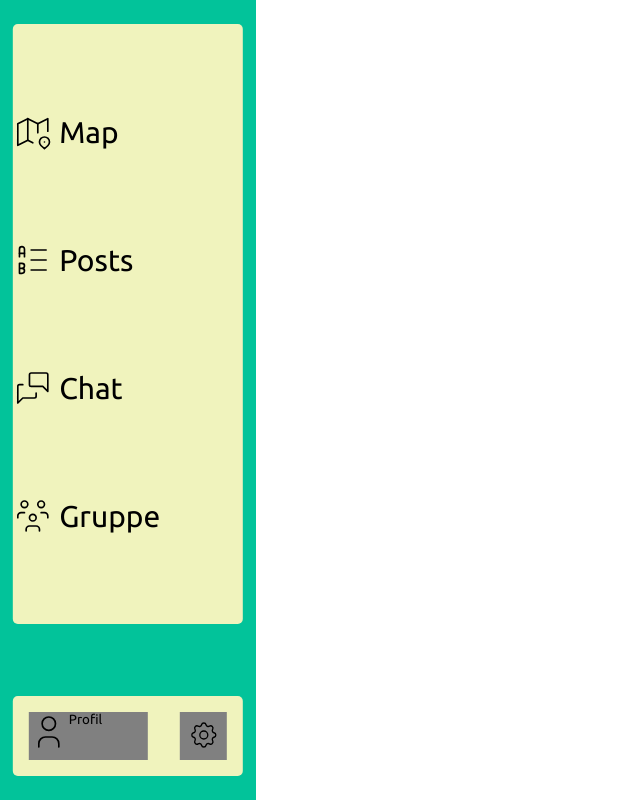
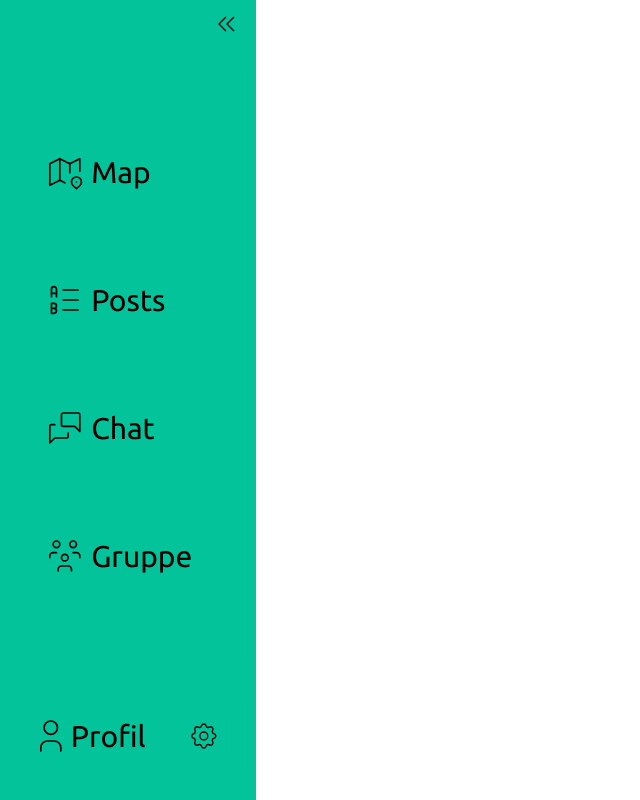
Before and after one commit to vKekz/Link-Up, an Angular app: page /sidebar in a window 1280 px wide. Shown: the whole page, without its empty margins (0-640 px from the left). Built offline with nearby package versions, Linux system fonts and the light colour scheme.

Commit message:
✨ Sidebar fertig

```diff
--- a/src/app/components/sidebar/sidebar.component.css
+++ b/src/app/components/sidebar/sidebar.component.css
@@ -3,25 +3,128 @@
     height: 100vh;
     width: 20vw;
     background-color: var(--color-palette-light-green);
+    transition: all 0.3s ease;
+}
+.sidebarBox.collapsed {
+    width: 5vw;
+    transition: all 0.3s ease;
+}
+.sidebarEinklappen {
+    background-color: var(--color-palette-light-green);
+    border: none;
+    cursor: pointer;
+    position: absolute;
+    right: 1vw;
+    top: 1vh;
+    transition: transform 0.3s ease;
+}
+.sidebarBox.collapsed .sidebarEinklappen {
+    transform: rotate(180deg);
 }
 .sidebarLinkBox {
     display: flex;
     flex-direction: column;
-    justify-content:space-evenly;
+    justify-content: space-evenly;
     position: absolute;
-    top: 3vh;
+    top: 8vh;
     left: 50%;
     transform: translateX(-50%);
     height: 75vh;
     width: 18vw;
-    background-color: var(--color-palette-cream);
+    background-color: var(--color-palette-light-green);
     border-radius: 5px;
+    transition: all 0.3s ease;
 }
-.sidebarLinks:hover > .sidebarLink{
+.sidebarBox.collapsed .sidebarLinkBox,
+.sidebarBox.collapsed .sidebarProfileBox {
+    width: 4vw;
+}
+.sidebarLinks:hover > .sidebarLink {
     font-size: 32px;
-
 }
 .sidebarLink {
+    margin-left: 2.5vw;
+    text-decoration: none;
+    color: black;
+    font-family: var(--font-primary);
+    font-size: 30px;
+    display: flex;
+    align-items: center;
+    gap: 0.5vw;
+    transition: all 0.3s ease;
+    white-space: nowrap;
+}
+.sidebarBox.collapsed .sidebarLink span,
+.sidebarBox.collapsed .profileText {
+    display: none;
+}
+.sidebarBox.collapsed .sidebarLink {
+    font-size: 0;
+    gap: 0;
+    margin-left: 1vw;
+}
+.sidebarBox.collapsed .sidebarLink svg {
+    width: 32px;
+    height: 32px;
+}
+.sidebarProfileBox {
+    position: absolute;
+    display: flex;
+    justify-content: center;
+    align-items: center;
+    bottom: 3vh;
+    left: 50%;
+    transform: translateX(-50%);
+    height: 10vh;
+    width: 18vw;
+    background-color: var(--color-palette-light-green);
+    border-radius: 5px;
+    transition: all 0.3s ease;
+}
+.sidebarBox.collapsed .sidebarProfileBox {
+    width: 4vw;
+    flex-direction: column;
+    gap: 1vh;
+}
+.profileButton {
+    width: 10vw;
+    margin: 2vh;
+    display: flex;
+    flex-direction: row;
+    justify-content: center;
+    align-items: center;
+    background-color: var(--color-palette-light-green);
+    border: none;
+    cursor: pointer;
+}
+.sidebarBox.collapsed .profileButton {
+    width: 4vw;
+    margin: 0;
+}
+.profileButton p {
+    font-family: var(--font-primary);
+}
+.settingsButton {
+    width: 4vw;
+    margin: 2vh;
+    background-color: var(--color-palette-light-green);
+    border: none;
+    cursor: pointer;
+    display: flex;
+    justify-content: center;
+    align-items: center;
+}
+.sidebarBox.collapsed .settingsButton {
+    width: 100%;
+    margin: 0;
+}
+.settingsButton:hover > .settingsWheel {
+    transform: rotateZ(360deg);
+}
+.settingsWheel {
+    transition: transform 1s;
+}
+.profileText {
     text-decoration: none;
     color: black;
     font-family: var(--font-primary);
@@ -31,39 +134,17 @@
     gap: 0.5vw;
     transition: font-size 100ms;
 }
-.sidebarProfileBox {
-    position: absolute;
-    display: flex;
-    bottom: 3vh;
-    left: 50%;
-    transform: translateX(-50%);
-    height: 10vh;
-    width: 18vw;
-    background-color: var(--color-palette-cream);
-    border-radius: 5px;
+.sidebarBox.collapsed .profileText {
+    display: none;
+}
+.profileButton:hover .profileText {
+    font-size: 32px;
 }
 .profileButton {
-    width: 10vw;
-    margin: 2vh;
-    display: flex;
-    flex-direction: row;
-    background-color: gray;
-    border: none;
-    cursor: pointer;
+    justify-content: center;
 }
-.profileButton p {
-    font-family: var(--font-primary);
+.sidebarBox.collapsed .profileButton svg,
+.sidebarBox.collapsed .settingsWheel {
+    width: 32px;
+    height: 32px;
 }
-.settingsButton {
-    width: 4vw;
-    margin: 2vh;
-    background-color: gray;
-    border: none;
-    cursor: pointer;
-}
-.settingsButton:hover > .settingsWheel{
-    transform: rotateZ(360deg);
-}
-.settingsWheel {
-    transition: transform 1s;
-}
--- a/src/app/components/sidebar/sidebar.component.html
+++ b/src/app/components/sidebar/sidebar.component.html
@@ -1,7 +1,22 @@
-<div class="sidebarBox">
+<div class="sidebarBox" id="sidebarBox">
+  <button (click)="this.toggleSidebar()" id="sidebarEinklappen" class="sidebarEinklappen">
+    <svg
+    xmlns="http://www.w3.org/2000/svg"
+    width="32"
+    height="32"
+    viewBox="0 0 24 24"
+    fill="none"
+    stroke="#000000"
+    stroke-width="1"
+    stroke-linecap="round"
+    stroke-linejoin="round">
+    <path d="M11 7l-5 5l5 5" />
+    <path d="M17 7l-5 5l5 5" />
+  </svg>
+  </button>
         <div class="sidebarLinkBox">
             <div class="sidebarLinks">
-              <a href="" class="sidebarLink">
+              <a href="/map" class="sidebarLink">
                 <svg
                   xmlns="http://www.w3.org/2000/svg"
                   width="40"
@@ -18,10 +33,10 @@
                   <path d="M21.121 20.121a3 3 0 1 0 -4.242 0c.418 .419 1.125 1.045 2.121 1.879c1.051 -.89 1.759 -1.516 2.121 -1.879z" />
                   <path d="M19 18v.01" />
                 </svg>
-                Map</a>
+                <span>Map</span></a>
             </div>
             <div class="sidebarLinks">
-              <a href="" class="sidebarLink">
+              <a href="/posts" class="sidebarLink">
                 <svg
                   xmlns="http://www.w3.org/2000/svg"
                   width="40"
@@ -39,10 +54,10 @@
                   <path d="M4 8h3" />
                   <path d="M4 20h1.5a1.5 1.5 0 0 0 0 -3h-1.5h1.5a1.5 1.5 0 0 0 0 -3h-1.5v6z" />
                 </svg>
-                Posts</a>
+                <span>Posts</span></a>
             </div>
             <div class="sidebarLinks">
-              <a href="" class="sidebarLink">
+              <a href="/group-chat" class="sidebarLink">
                 <svg
                   xmlns="http://www.w3.org/2000/svg"
                   width="40"
@@ -56,10 +71,10 @@
                   <path d="M21 14l-3 -3h-7a1 1 0 0 1 -1 -1v-6a1 1 0 0 1 1 -1h9a1 1 0 0 1 1 1v10" />
                   <path d="M14 15v2a1 1 0 0 1 -1 1h-7l-3 3v-10a1 1 0 0 1 1 -1h2" />
                 </svg>
-                Chat</a>
+                <span>Chat</span></a>
             </div>
             <div class="sidebarLinks">
-              <a href="" class="sidebarLink">
+              <a href="group-chat" class="sidebarLink">
                 <svg
                   xmlns="http://www.w3.org/2000/svg"
                   width="40"
@@ -77,12 +92,12 @@
                   <path d="M5 5a2 2 0 1 0 4 0a2 2 0 0 0 -4 0" />
                   <path d="M3 13v-1a2 2 0 0 1 2 -2h2" />
                 </svg>
-                Gruppe</a>
+                <span>Gruppe</span></a>
             </div>
         </div>
         <div class="sidebarProfileBox">
-            <button class="profileButton">
-              <svg
+            <button class="profileButton" (click)="this.router.navigate(['/settings'])">
+             <svg
                 xmlns="http://www.w3.org/2000/svg"
                 width="40"
                 height="40"
@@ -95,8 +110,8 @@
                 <path d="M8 7a4 4 0 1 0 8 0a4 4 0 0 0 -8 0" />
                 <path d="M6 21v-2a4 4 0 0 1 4 -4h4a4 4 0 0 1 4 4v2" />
               </svg>
-              <p>Profil</p></button>
-            <button class="settingsButton">
+              <p class="profileText">Profil</p></button>
+            <button class="settingsButton" (click)="this.router.navigate(['/settings'])">
                 <svg class="settingsWheel"
                   xmlns="http://www.w3.org/2000/svg"
                   width="32"
--- a/src/app/components/sidebar/sidebar.component.ts
+++ b/src/app/components/sidebar/sidebar.component.ts
@@ -1,11 +1,27 @@
 import { Component } from '@angular/core';
+import { Router } from '@angular/router';
 
 @Component({
   selector: 'app-sidebar',
-  imports: [],
+  standalone: true,
   templateUrl: './sidebar.component.html',
   styleUrl: './sidebar.component.css'
 })
 export class SidebarComponent {
 
+  constructor(protected readonly router: Router) {}
+
+  isCollapsed = false;
+
+  protected toggleSidebar() {
+    this.isCollapsed = !this.isCollapsed;
+    const sidebarElement = document.getElementById('sidebarBox');
+    if (sidebarElement) {
+      if (this.isCollapsed) {
+        sidebarElement.classList.add('collapsed');
+      } else {
+        sidebarElement.classList.remove('collapsed');
+      }
+    }
+  }
 }
```
